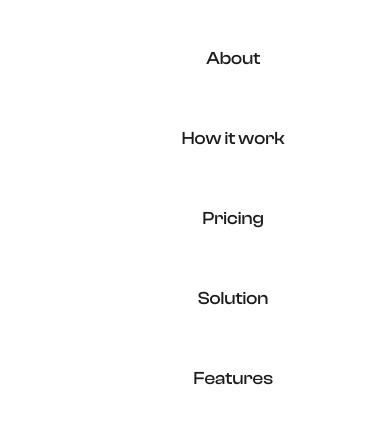
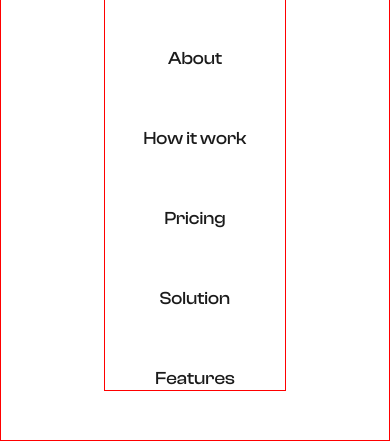
Before and after one commit to Danilobrm/findtrend, a plain HTML site: page index.html in a window 390 px wide. Shown: the part 7613-8054 px from the top of the page. Drawn offline with Linux system fonts and the light colour scheme.

Commit message:
responsivity fix footer centralized

```diff
--- a/styles/footer.css
+++ b/styles/footer.css
@@ -3,16 +3,17 @@ footer {
   height: 88px;
   flex-direction: row;
   display: flex;
-  align-items: center;
   padding: 0 142.75px;
+  justify-content: center;
+  border: 1px solid red;
 }
 
 .footer-container {
   display: flex;
   width: fit-content;
-  margin: 0 auto;
   gap: 376px;
   align-items: center;
+  border: 1px solid red;
 }
 
 .logo-footer {
@@ -41,14 +42,17 @@ footer {
 @media (max-width: 768px) {
   footer {
     height: 548px;
+    align-items: center;
   }
 
   .footer-container {
     flex-direction: column;
     gap: 63px;
+    align-items: center;
   }
 
   .nav-bar-footer {
+    align-items: center;
     flex-direction: column;
     text-align: center;
   }
```
